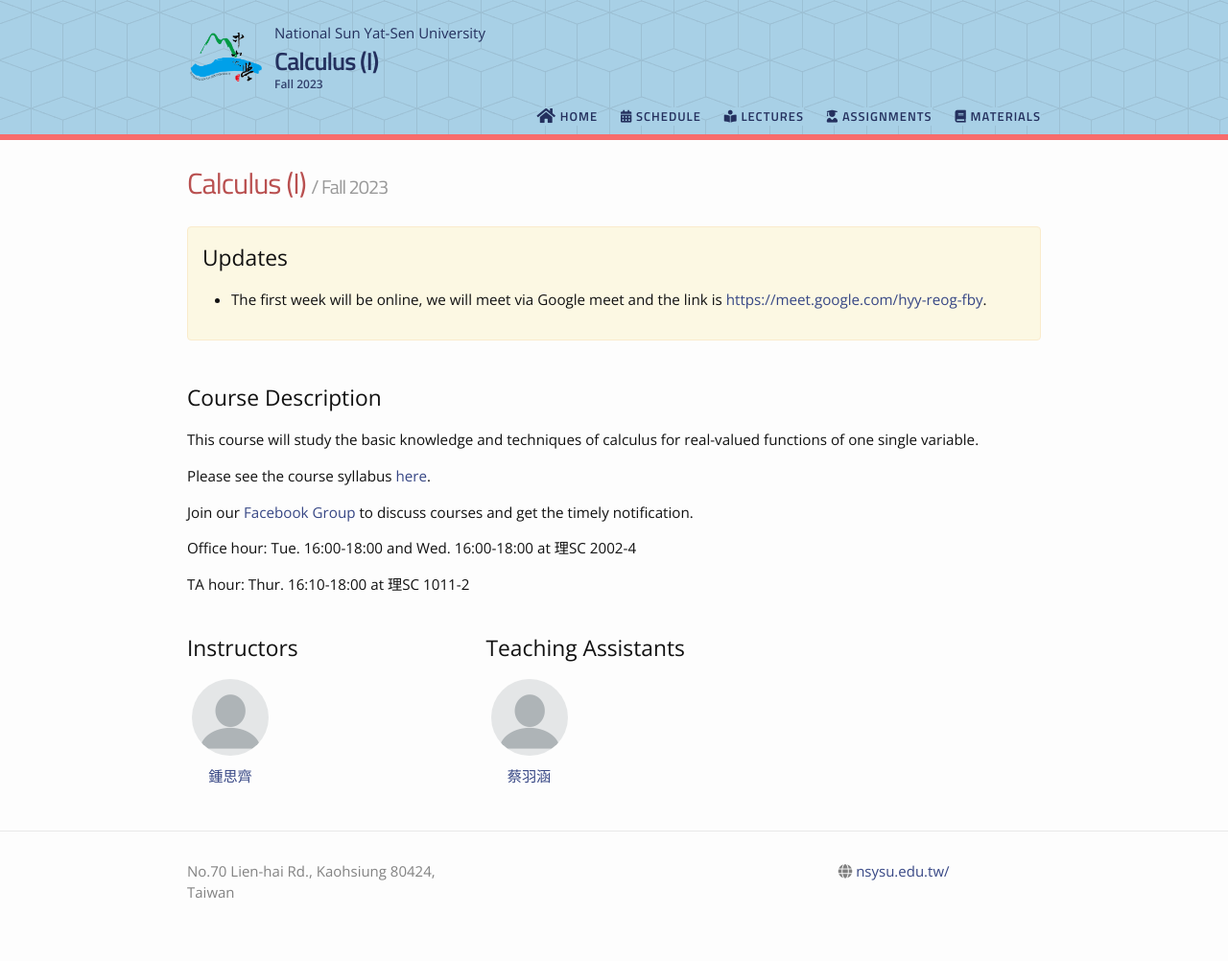
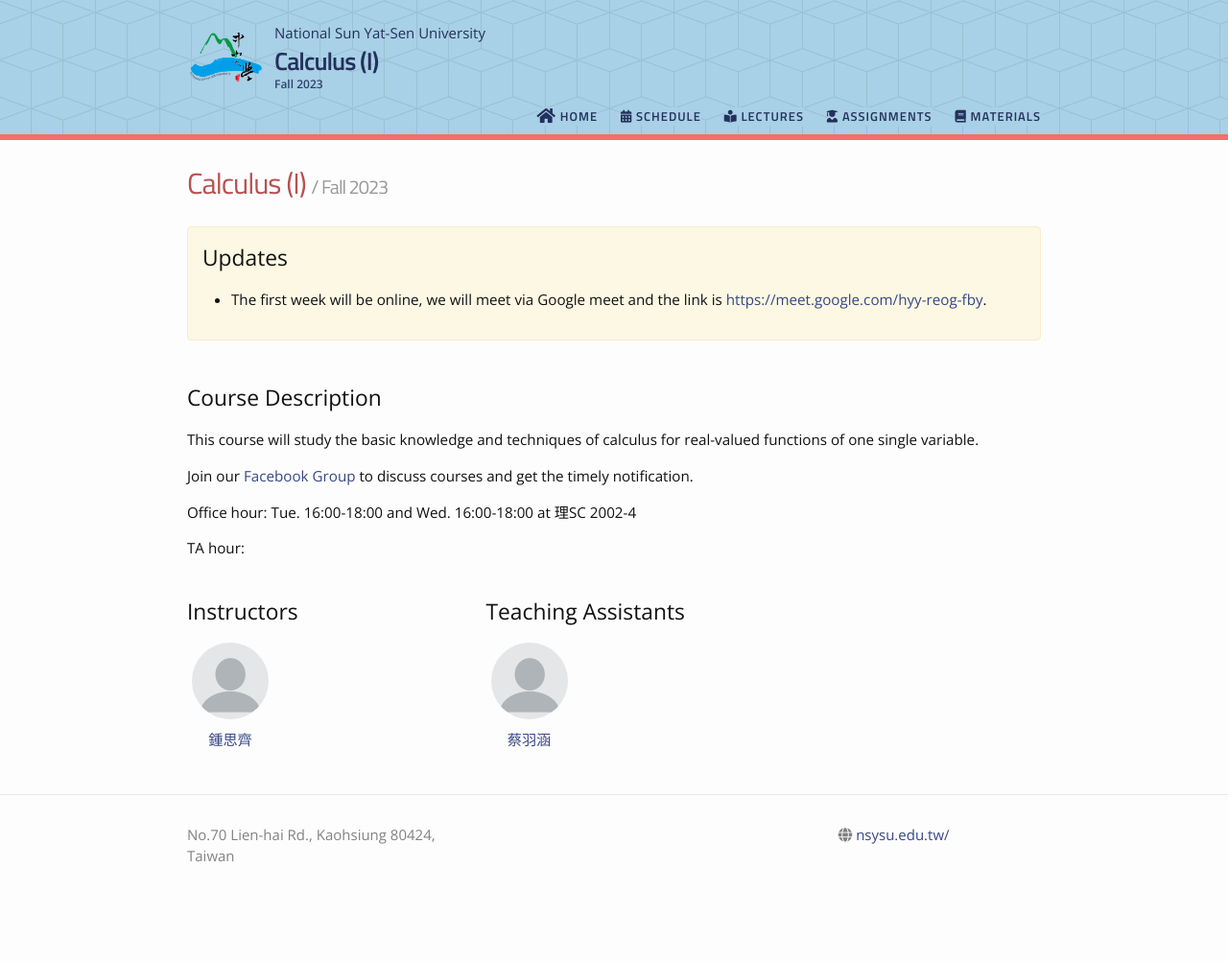
Before and after one commit to phonchi/nsysu-calculus1-2024, a Jekyll site: the page built from index.md, in a window 1280 px wide. Shown: the whole page at 96% size. Built offline with Jekyll 4.4.1, drawn with Linux system fonts in a browser that asks for light colours; nearby versions of some CDN libraries; after the commit the page ends 964 px from its top, so only the background shows below that.

Commit message:
Update index.md

```diff
--- a/index.md
+++ b/index.md
@@ -1,10 +1,9 @@
 ---
 layout: home
 ---
-Please see the course syllabus [here](/nsysu-EE1003A/static_files/presentations/course_outline.pdf).
 
-Join our [Facebook Group](https://www.facebook.com/groups/314913597074836) to discuss courses and get the timely notification.
+Join our [Facebook Group](https://www.facebook.com/groups/3813950798826853) to discuss courses and get the timely notification.
 
 Office hour: Tue. 16:00-18:00 and Wed. 16:00-18:00 at 理SC 2002-4
 
-TA hour: Thur. 16:10-18:00 at 理SC 1011-2
+TA hour:
```
